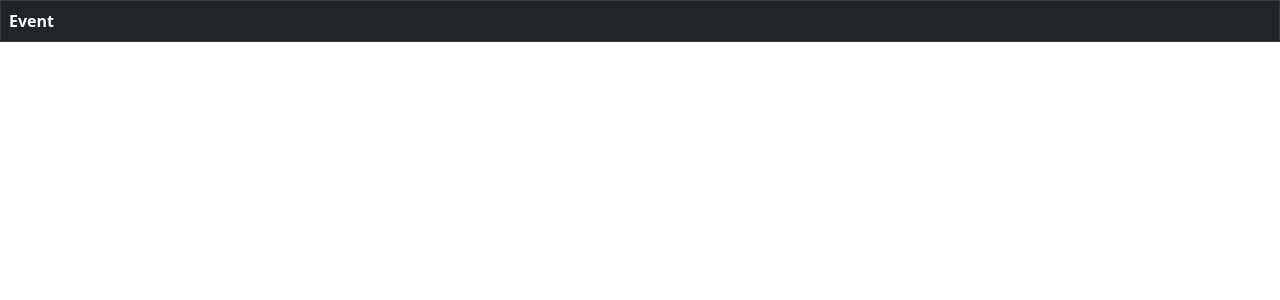
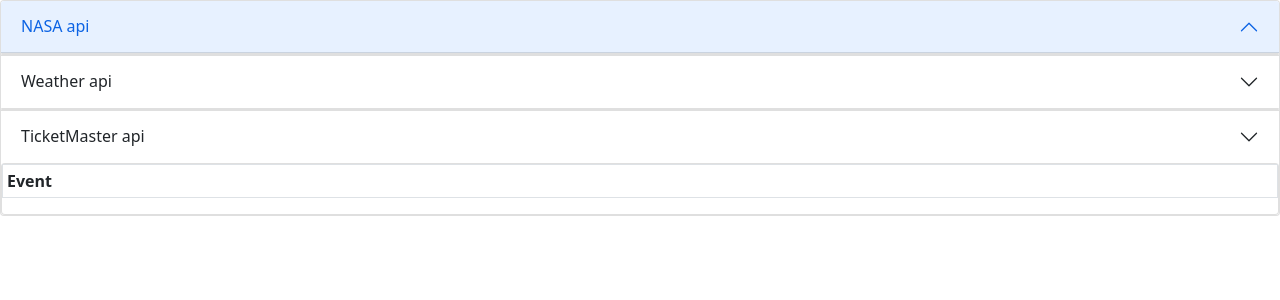
Before and after one commit to andrew-broersma/24-hr-group-two, a React (Create React App) app: page / in a window 1280 px wide. Shown: the top 300 px of the page. Built offline with nearby package versions, Linux system fonts and the light colour scheme; no server answers.

Commit message:
added accordion

```diff
--- a/src/Components/DisplayApis.jsx
+++ b/src/Components/DisplayApis.jsx
@@ -2,19 +2,39 @@
 import NASA from './NASA'
 import Weather from "./Weather";
 import Ticketmaster from "./Ticketmaster";
-import { Table } from 'reactstrap'
+import { Accordion, AccordionHeader, AccordionItem, Table } from 'reactstrap'
 
 const DisplayApis = (props) => {
 
 
     return(
         <div>
+            <Accordion open="1" toggle={function noRefCheck(){}}>
+                <AccordionItem>
+                    <AccordionHeader targetId="1">
+                        NASA api
+                    </AccordionHeader>
+                    <AccordionItem accordionId="1">
                         <NASA location={props.location} />
+                    </AccordionItem>
+                </AccordionItem>
+                <AccordionItem>
+                    <AccordionHeader targetId="2">
+                        Weather api
+                    </AccordionHeader>
+                    <AccordionItem accordionId="2">
                         <Weather lat={props.lat} lon={props.lon} />
+                    </AccordionItem>
+                </AccordionItem>
+                <AccordionItem>
+                    <AccordionHeader targetId="3">
+                        TicketMaster api
+                    </AccordionHeader>
+                    <AccordionItem accordionId="3">
                         <Table
                             bordered
-                dark
                             responsive
+                            size="sm"
                             striped
                         >
                             <thead>
@@ -28,6 +48,9 @@
                                 <Ticketmaster lat={props.lat} lon={props.lon} />
                             </tbody>
                         </Table>
+                    </AccordionItem>
+                </AccordionItem>
+            </Accordion>
         </div>
     )
 }
```
Lines whose indentation alone changed are shown as unchanged.
